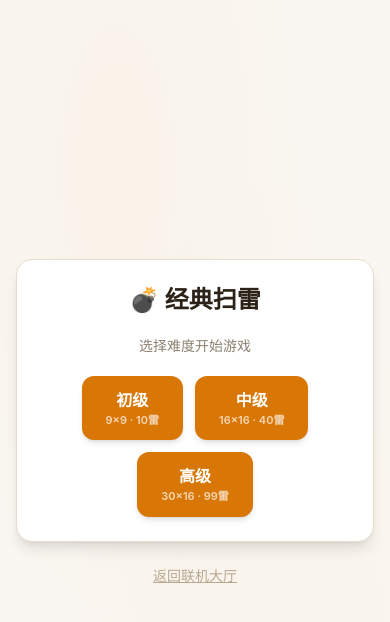
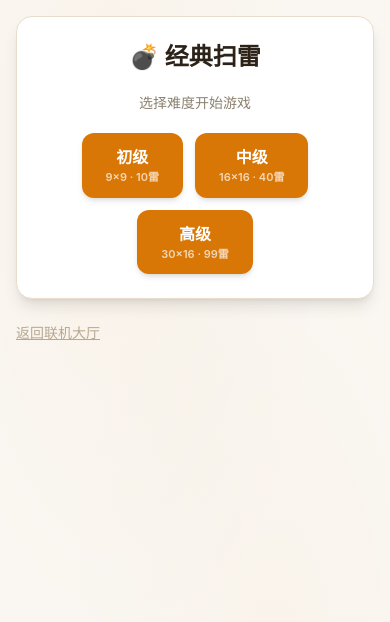
Before and after one commit to WWangZQ/minesweeper, a React (Vite) app: page /#/solo in a window 390 px wide. Shown: the top 622 px of the page. Built offline with nearby package versions, Linux system fonts and the light colour scheme.

Commit message:
fix: use mx-auto + overflow-x-auto instead of items-center for mobile horizontal scroll

```diff
--- a/src/pages/GamePage.tsx
+++ b/src/pages/GamePage.tsx
@@ -111,9 +111,9 @@ export default function GamePage() {
   }, [roomId, playerId])
 
   return (
-    <div className="min-h-screen flex flex-col items-center justify-center gap-5 p-4">
+    <div className="min-h-screen flex flex-col p-4">
       <div className="bg-white border border-[#e8ddcc] rounded-2xl shadow-lg p-6 flex flex-col gap-5
-                      max-w-full">
+                      mx-auto max-w-full overflow-x-auto">
         <Header />
         <div className="flex gap-4 items-start max-md:flex-col max-md:items-center">
           <Board />
--- a/src/pages/SoloPage.tsx
+++ b/src/pages/SoloPage.tsx
@@ -112,8 +112,8 @@ export default function SoloPage() {
   else if (phase === 'won') faceEmoji = '😎'
 
   return (
-    <div className="min-h-screen flex flex-col items-center justify-center p-4">
-      <div className="bg-warm-surface border border-warm-border rounded-2xl shadow-lg p-6 flex flex-col gap-5">
+    <div className="min-h-screen flex flex-col p-4">
+      <div className="bg-warm-surface border border-warm-border rounded-2xl shadow-lg p-6 flex flex-col gap-5 mx-auto max-w-full overflow-x-auto">
         {/* Mode label and face */}
         {phase === 'idle' ? (
           <>
```
